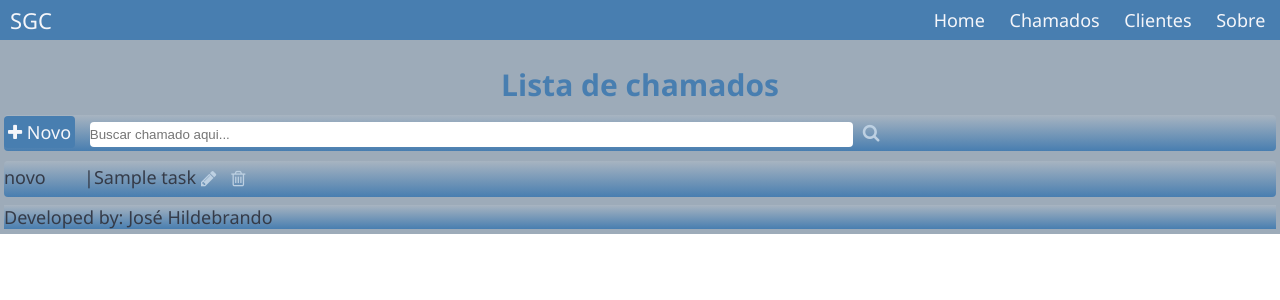
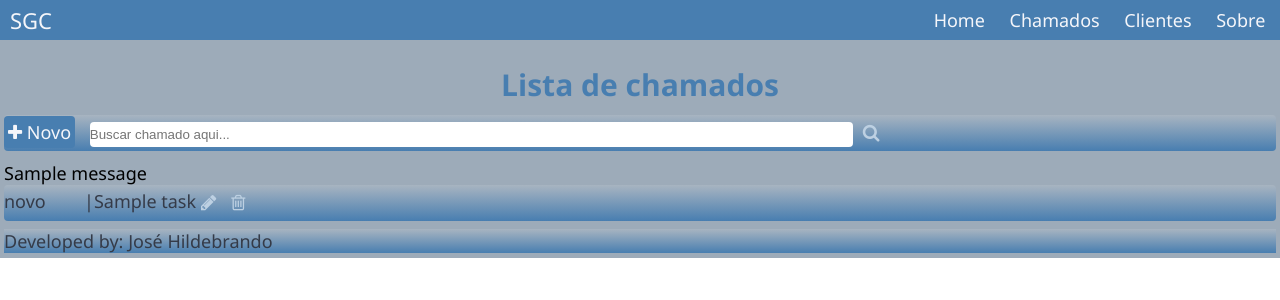
Before and after one commit to hildebrando001/Tarefa-Django-Python, a Django app: page / in a window 1280 px wide. Shown: the top 300 px of the page. Run offline with Django 3.2, Linux system fonts and the light colour scheme; tables that the repository leaves empty hold one stand-in row (values such as "Sample post"); one stand-in notice (Sample message) is shown; some libraries are stand-ins or nearby versions.

Commit message:
delete task info message

```diff
--- a/tasks/static/js/scripts.js
+++ b/tasks/static/js/scripts.js
@@ -1 +1,5 @@
-console.log('funcionou');
+setTimeout(function (){
+    if ($('#message').length > 0) {
+        $('#message').remove();
+    }
+}, 2000)
--- a/tasks/templates/base.html
+++ b/tasks/templates/base.html
@@ -6,9 +6,9 @@
     <title>{% block title %}{% endblock %}</title>
 <!--    <link rel="stylesheet" href="https://stackpath.bootstrapcdn.com/bootstrap/4.5.0/css/bootstrap.min.css" integrity="sha384-9aIt2nRpC12Uk9gS9baDl411NQApFmC26EwAOH8WgZl5MYYxFfc+NcPb1dKGj7Sk" crossorigin="anonymous"> -->
     <link rel="stylesheet" href="https://stackpath.bootstrapcdn.com/font-awesome/4.7.0/css/font-awesome.min.css" integrity="sha384-wvfXpqpZZVQGK6TAh5PVlGOfQNHSoD2xbE+QkPxCAFlNEevoEH3Sl0sibVcOQVnN" crossorigin="anonymous">
+    <link rel="stylesheet" href="{% static 'css/reset.css'%}">
     <link rel="stylesheet" href="{% static 'css/styles.css' %}">
-    <link rel="stylesheet" href="../static/css/reset.css">
-    <link rel="stylesheet" href="../static/css/styles.css">
+    <link rel="stylesheet" href="{% static 'js/styles.js' %}">
  </head>
 
 <body>
--- a/tasks/templates/tasks/list.html
+++ b/tasks/templates/tasks/list.html
@@ -13,7 +13,11 @@
         <input type="text" id="search" name="search" placeholder="Buscar chamado aqui...">
         <i class="fa fa-search icon" aria-hidden="true"></i>
     </div>
-
+    <div class="message" id="message" role="alert">
+        {% for message in messages %}
+            {{message}}
+        {% endfor %}
+    </div>
     <ul class="list">
         {% for task in tasks %}
             <li>
--- a/tasks/views.py
+++ b/tasks/views.py
@@ -1,6 +1,7 @@
 from django.shortcuts import render, get_object_or_404, redirect
 from .models import Task
 from .forms import TaskForm, TaskFormEdit
+from django.contrib import messages
 
 
 def taskList(request):
@@ -46,4 +47,5 @@ def editTask(request, id):
 def deleteTask(request, id):
     task = get_object_or_404(Task, pk=id)
     task.delete()
+    messages.success(request, "Item deletado com sucesso")
     return redirect('/')
```
